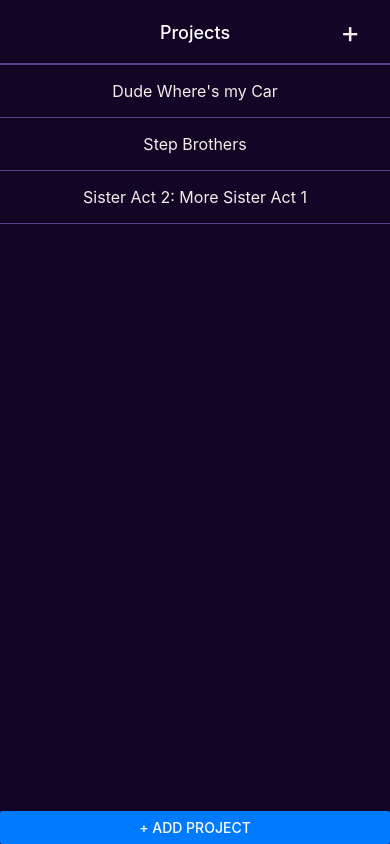
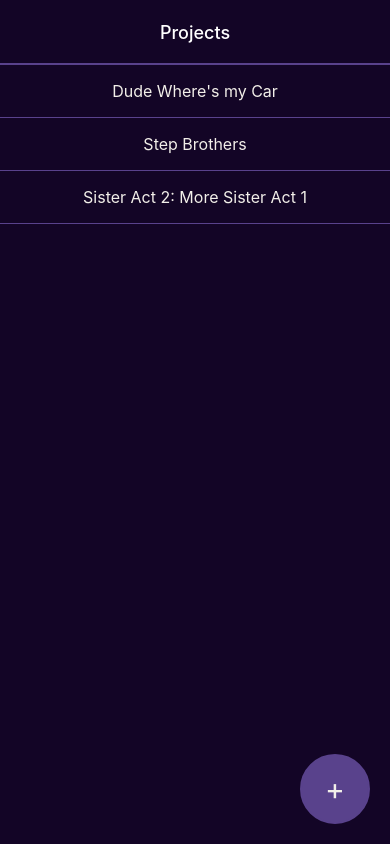
Before and after one commit to SimonHanlyJones/AuditionAI, a React Native app: screen /Script in a window 390 px wide. Built offline with nearby package versions, Linux system fonts and the light colour scheme.

Commit message:
Added script button.

```diff
--- a/App.tsx
+++ b/App.tsx
@@ -27,15 +27,7 @@
           name="ProjectSelect"
           component={ProjectSelectScreen}
           options={{
-            title: "Projects",
-            headerRight: () => (
-              <TouchableOpacity
-                style={styles.addProject}
-                onPress={getScriptAndConvert}
-              >
-                <Text style={styles.addProjectText}>+</Text>
-              </TouchableOpacity>
-            )
+            title: "Projects"
           }}
         />
         <Stack.Screen
--- a/primitives/styles.ts
+++ b/primitives/styles.ts
@@ -1,6 +1,6 @@
 import { StyleSheet } from "react-native";
 
-const colors = {
+export const colors = {
   background: "#130526",
   border: '#59428C',
   flash: '#761DF2',
@@ -16,8 +16,30 @@
     flexDirection: "column",
     width: "100%"
   },
+  loadingBox: {
+    alignItems: "center",
+    justifyContent: "center",
+    height: "100%",
+  },
+  loadingText: {
+    color: colors.textColor,
+    margin: 10,
+  },
   addProject: {
-    marginHorizontal: 30,
+    alignItems: "center",
+    backgroundColor: colors.border,
+    borderColor: colors.border,
+    borderRadius: 35,
+    borderWidth: 2,
+    bottom: 20,
+    height: 70,
+    justifyContent: "center",
+    position: 'absolute',
+    right: 20,
+    width: 70,
+  },
+  addProjectPressed: {
+    backgroundColor: colors.flash,
   },
   addProjectText: {
     color: colors.textColor,
@@ -94,6 +116,7 @@
     fontSize: 12,
     textAlign: 'center'
   },
+  ////////////////////////////////////////
   sceneDialogText: {
     color: colors.textColor,
     fontSize: 16,
--- a/screens/CharacterSelectScreen.tsx
+++ b/screens/CharacterSelectScreen.tsx
@@ -1,7 +1,7 @@
-import { View, ScrollView, Pressable, Text } from "react-native";
+import { View, ScrollView, Pressable, Text, ActivityIndicator } from "react-native";
 import { useFocusEffect } from "@react-navigation/native";
 import { useState, useEffect } from "react";
-import { styles } from "@/primitives";
+import { colors, styles } from "@/primitives";
 import { useNavigation, useRoute, Screens } from "@/navigation";
 import { getCharacterInfo } from "./characters";
 
@@ -31,15 +31,10 @@
   return (
     <View style={styles.screenContainer}>
       {isLoadingCharacter ? (
-        <Text
-          style={{
-            ...styles.characterText,
-            ...{ textAlign: "center", marginTop: 100 },
-          }}
-          adjustsFontSizeToFit
-        >
-          ...Loading Character...
-        </Text>
+        <View style={styles.loadingBox}>
+          <ActivityIndicator size={40} color={colors.textColor} />
+          <Text style={styles.loadingText}>Loading Character</Text>
+        </View>
       ) : (
         <ScrollView fadingEdgeLength={50}>
           {charactersItems.map((item, index) => (
--- a/screens/ProjectSelectScreen.tsx
+++ b/screens/ProjectSelectScreen.tsx
@@ -1,4 +1,4 @@
-import { View, ScrollView, Pressable, Text, Button } from "react-native";
+import { View, ScrollView, Pressable, Text } from "react-native";
 import { styles } from "@/primitives";
 import { useState } from "react";
 import { useNavigation, Screens } from "@/navigation";
@@ -31,12 +31,9 @@
           </Pressable>
       ))}
       </ScrollView>
-      <Button
-        onPress={addProject}
-        title="+ Add Project"
-        color="#007bff"
-      />
-      {/* <ScriptAnalysisComponentDemoComponent /> */}
+      <Pressable style={({pressed}) => [styles.addProject, pressed && styles.addProjectPressed]} onPress={addProject}>
+        <Text style={styles.addProjectText}>+</Text>
+      </Pressable>
     </View>
   );
 };
```
